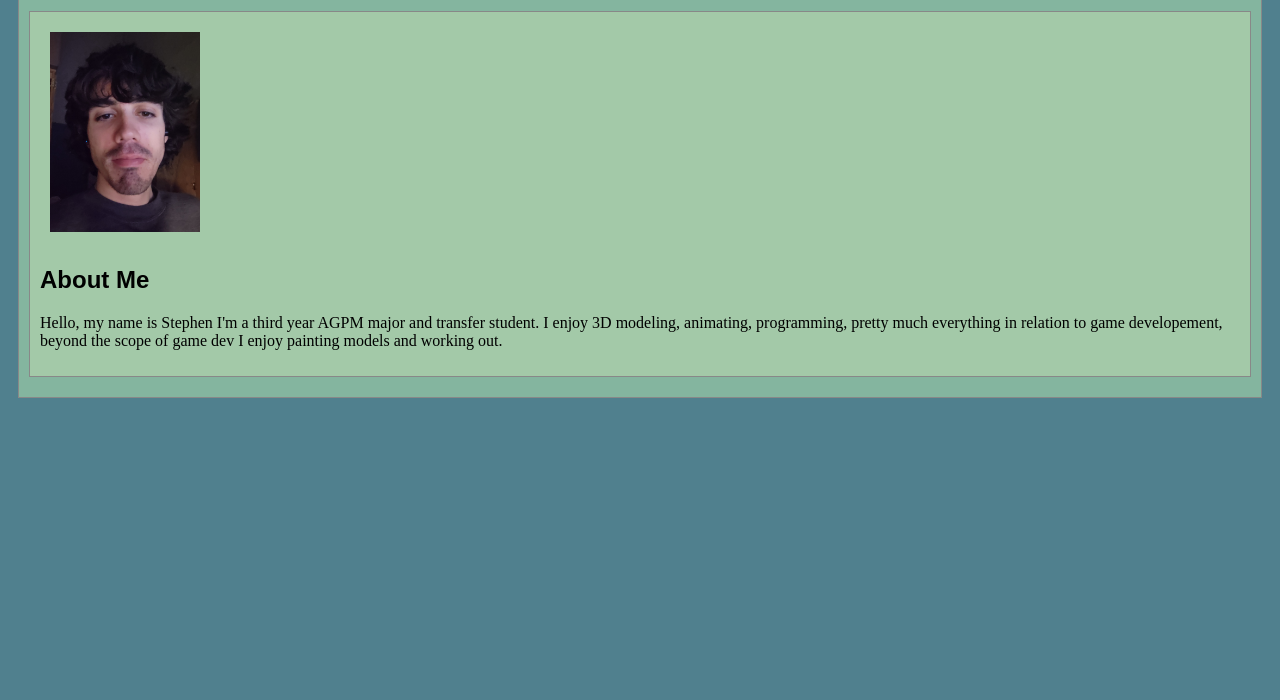
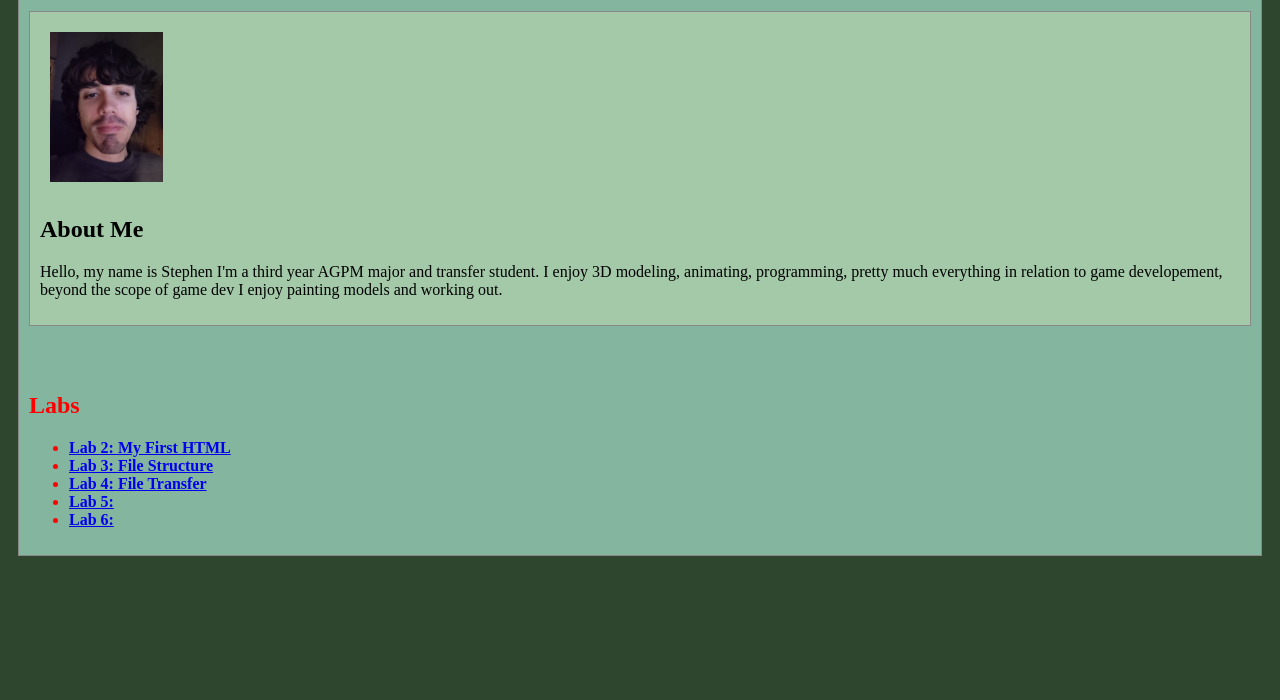
Before and after one commit to Xenocerin/art101, a plain HTML site: page homepage.html in a window 1280 px wide. Shown: the part 100-800 px from the top of the page. Drawn offline with Linux system fonts and the light colour scheme.

Commit message:
ugly coloring

```diff
--- a/css/homepage.css
+++ b/css/homepage.css
@@ -2,6 +2,11 @@
 
 .my-portrait {
   margin: 10px;
-  max-width: 150px;
-  max-width: 300;
+  max-height: 150px;
+  max-width: 300px;
 }
+
+.major-assignments{
+ font-weight: bold;
+ color: red;
+}
--- a/css/site.css
+++ b/css/site.css
@@ -4,12 +4,12 @@
 
 /* we can select an html element tag, in this case "body" will apply to the whole document */
 body {
-  background-color: #50808E;
+  background-color: #2d462d;
 }
 
 /* we can have rules apply to multiple elements at the same time with commas */
 h1,h2,h3 {
-  font-family: sans-serif;
+  font-family: 'Times New Roman', Times, serif;
 }
 
 /* and we can have rules that overlap other rules, both take effect */
--- a/index.html
+++ b/homepage.html
@@ -29,6 +29,20 @@
 					<p>Hello, my name is Stephen I'm a third year AGPM major and transfer student. I enjoy 3D modeling, animating, programming,
 						 pretty much everything in relation to game developement, beyond the scope of game dev I enjoy painting models and working out. </p>
 			</div>
+			<br></br>
+			<div class="major-assignments">
+				<h2>Labs</h2>
+				<ul>
+
+					<li><a href="lab2/helloworld.html">Lab 2: My First HTML</a></li>
+					<li><a href="lab3/">Lab 3: File Structure</a></li>
+					<li><a href="lab4/">Lab 4: File Transfer</a></li>
+					<li><a href="lab5/">Lab 5:</a></li>
+					<li><a href="lab6/">Lab 6:</a></li>
+				</ul>
+			</div>
+
+
 
 		</section>
 		<nav id="links">
```
